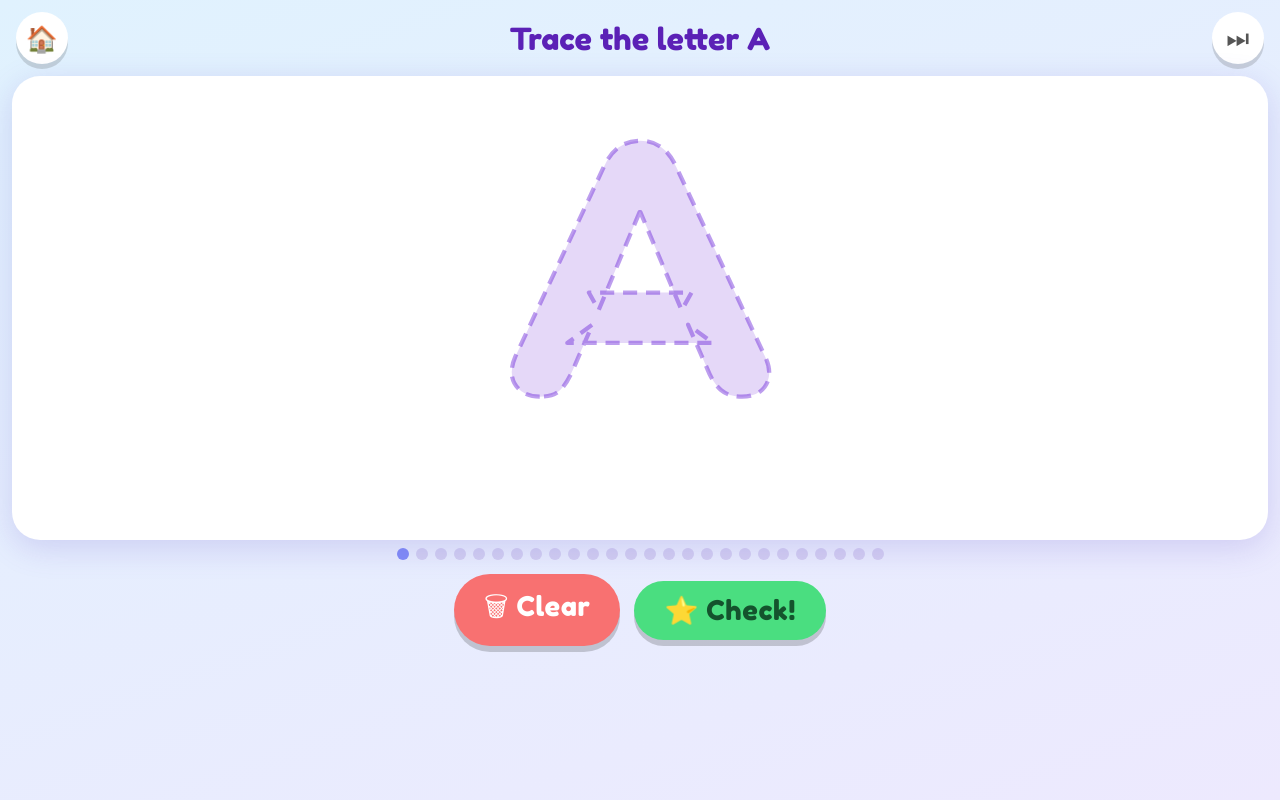
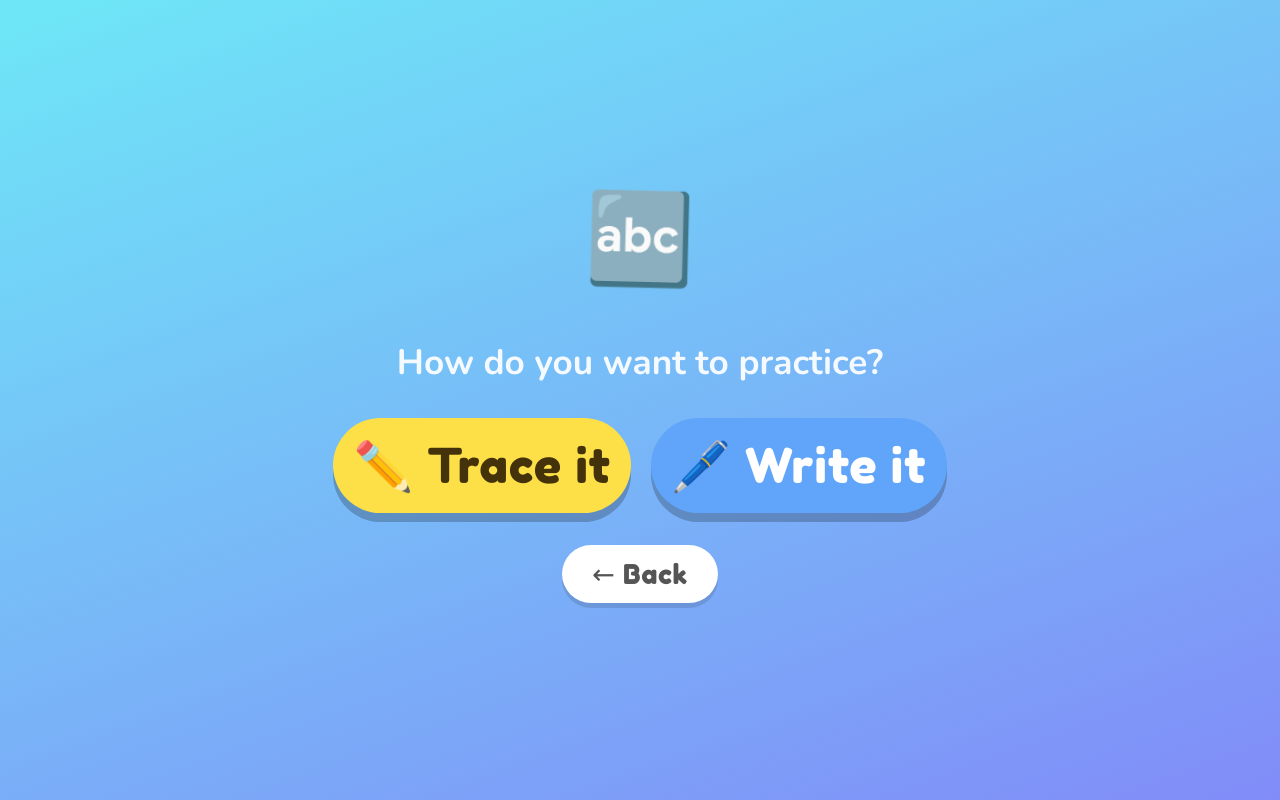
Before and after one commit to hayatnoor/kids-tracing, a website: page index.html in a window 1280 px wide. Both pictures are taken after a click on the button "🔤 Letters". Drawn offline with nearby package versions, Linux system fonts and the light colour scheme.

Commit message:
Add writing mode for letters and numbers
After selecting Letters or Numbers, users now choose between Trace it
(existing ghost-overlay flow) or Write it (blank canvas, from memory).
Writing mode passes at 80% match; tracing still requires 95%.

Co-Authored-By: Claude Sonnet 4.6 <noreply@anthropic.com>

```diff
--- a/index.html
+++ b/index.html
@@ -102,6 +102,29 @@
     .blue    { background: #60a5fa; color: white;   }
     .purple  { background: #a78bfa; color: white;   }
     .white   { background: white;   color: #555;    }
+
+    /* ── MODE SELECT ── */
+    #mode-select {
+      height: 100vh;
+      flex-direction: column;
+      align-items: center;
+      justify-content: center;
+      gap: 32px;
+      background: linear-gradient(160deg, #6ee7f7 0%, #818cf8 100%);
+    }
+
+    .mode-select-emoji {
+      font-size: clamp(3rem, 12vw, 5.5rem);
+      animation: float 2.2s ease-in-out infinite alternate;
+    }
+
+    .mode-select-title {
+      font-family: 'Nunito', sans-serif;
+      font-weight: 700;
+      font-size: clamp(1.3rem, 4.5vw, 2.2rem);
+      color: rgba(255,255,255,0.92);
+      text-align: center;
+    }
 
     /* ── TRACING SCREEN ── */
     #tracing {
@@ -469,6 +492,17 @@
   </div>
 </div>
 
+<!-- ═══════════════ MODE SELECT ═══════════════ -->
+<div id="mode-select" class="screen">
+  <div class="mode-select-emoji" id="mode-select-emoji">🔤</div>
+  <div class="mode-select-title">How do you want to practice?</div>
+  <div class="choice-row">
+    <button class="btn btn-xl yellow" onclick="startSubMode('tracing')">✏️ Trace it</button>
+    <button class="btn btn-xl blue"   onclick="startSubMode('writing')">🖊️ Write it</button>
+  </div>
+  <button class="btn btn-lg white" onclick="goHome()" style="box-shadow:0 5px 0 rgba(0,0,0,0.12);">← Back</button>
+</div>
+
 <!-- ═══════════════ TRACING ═══════════════ -->
 <div id="tracing" class="screen">
   <div class="top-bar">
@@ -547,6 +581,7 @@ const DRAW_COLOR = '#7c3aed';
 
 // ── STATE ──────────────────────────────────────────────────────
 let mode    = 'letters';
+let submode = 'tracing'; // 'tracing' | 'writing'
 let items   = LETTERS;
 let idx     = 0;
 let drawing = false;
@@ -599,19 +634,20 @@ function renderGuide() {
   tmplCtx.fillText(char, W / 2, H / 2);
 
   guideCtx.clearRect(0, 0, W, H);
+
+  if (submode === 'tracing') {
     guideCtx.font         = font;
     guideCtx.textAlign    = 'center';
     guideCtx.textBaseline = 'middle';
-
     guideCtx.fillStyle = 'rgba(109,40,217,0.18)';
     guideCtx.fillText(char, W / 2, H / 2);
-
     guideCtx.strokeStyle = 'rgba(109,40,217,0.45)';
     guideCtx.lineWidth   = Math.max(2, fs * 0.012);
     guideCtx.lineJoin    = 'round';
     guideCtx.setLineDash([fs * 0.04, fs * 0.025]);
     guideCtx.strokeText(char, W / 2, H / 2);
     guideCtx.setLineDash([]);
+  }
 }
 
 function clamp(min, val, max) { return Math.max(min, Math.min(max, val)); }
@@ -756,7 +792,7 @@ function checkTrace() {
   if (dTotal < 150)      stars = 0;
   else if (score < 0.30) stars = 1;
   else if (score < 0.50) stars = 2;
-  else if (score < 0.65) stars = 3;
+  else if (score < 0.80) stars = 3;
   else if (score < 0.95) stars = 4;
   else                   stars = 5;
 
@@ -774,7 +810,8 @@ const RESULTS = [
 ];
 
 function showResult(stars) {
-  if (stars < 5) {
+  const minStars = submode === 'writing' ? 4 : 5;
+  if (stars < minStars) {
     playSound('error');
     shakeCanvas();
     clearDrawing();
@@ -791,7 +828,9 @@ function showResult(stars) {
   document.getElementById('r-emoji').textContent   = r.emoji;
   document.getElementById('r-msg').textContent     = r.msg;
   document.getElementById('r-msg').style.color     = r.color;
-  document.getElementById('r-sub').textContent     = r.sub;
+  document.getElementById('r-sub').textContent     = submode === 'writing'
+    ? 'You wrote it! Great job! 🎊'
+    : r.sub;
 
   const row = document.getElementById('r-stars');
   row.innerHTML = '';
@@ -913,20 +952,24 @@ function startMode(m) {
   idx   = 0;
   done.clear();
 
+  document.getElementById('mode-select-emoji').textContent = m === 'letters' ? '🔤' : '🔢';
   document.getElementById('welcome').classList.remove('active');
+  document.getElementById('mode-select').classList.add('active');
+}
+
+function startSubMode(sub) {
+  submode = sub;
+  document.getElementById('mode-select').classList.remove('active');
   document.getElementById('tracing').classList.add('active');
-
   buildDots();
   setLabel();
-
   document.fonts.ready.then(() => { resize(); });
 }
 
 function setLabel() {
-  const label = mode === 'letters'
-    ? `Trace the letter ${items[idx]}`
-    : `Trace the number ${items[idx]}`;
-  document.getElementById('char-label').textContent = label;
+  const verb = submode === 'writing' ? 'Write' : 'Trace';
+  const noun = mode === 'letters' ? 'letter' : 'number';
+  document.getElementById('char-label').textContent = `${verb} the ${noun} ${items[idx]}`;
 }
 
 function loadChar() {
@@ -944,6 +987,7 @@ function skipCurrent() {
 function goHome() {
   document.getElementById('result-overlay').classList.remove('active');
   document.getElementById('tracing').classList.remove('active');
+  document.getElementById('mode-select').classList.remove('active');
   document.getElementById('math-screen').classList.remove('active');
   document.getElementById('sight-screen').classList.remove('active');
   document.getElementById('welcome').classList.add('active');
```
Lines whose indentation alone changed are shown as unchanged.
